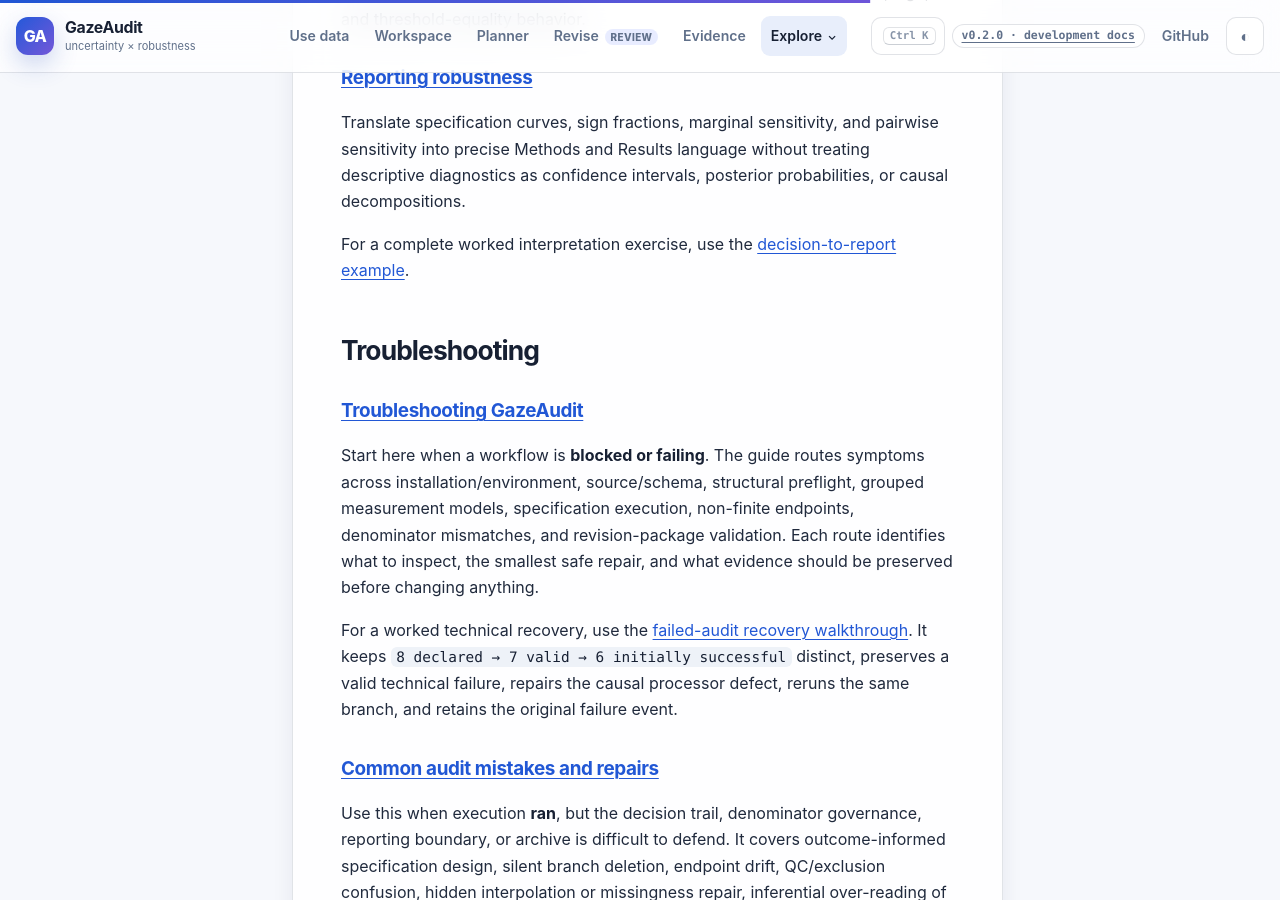
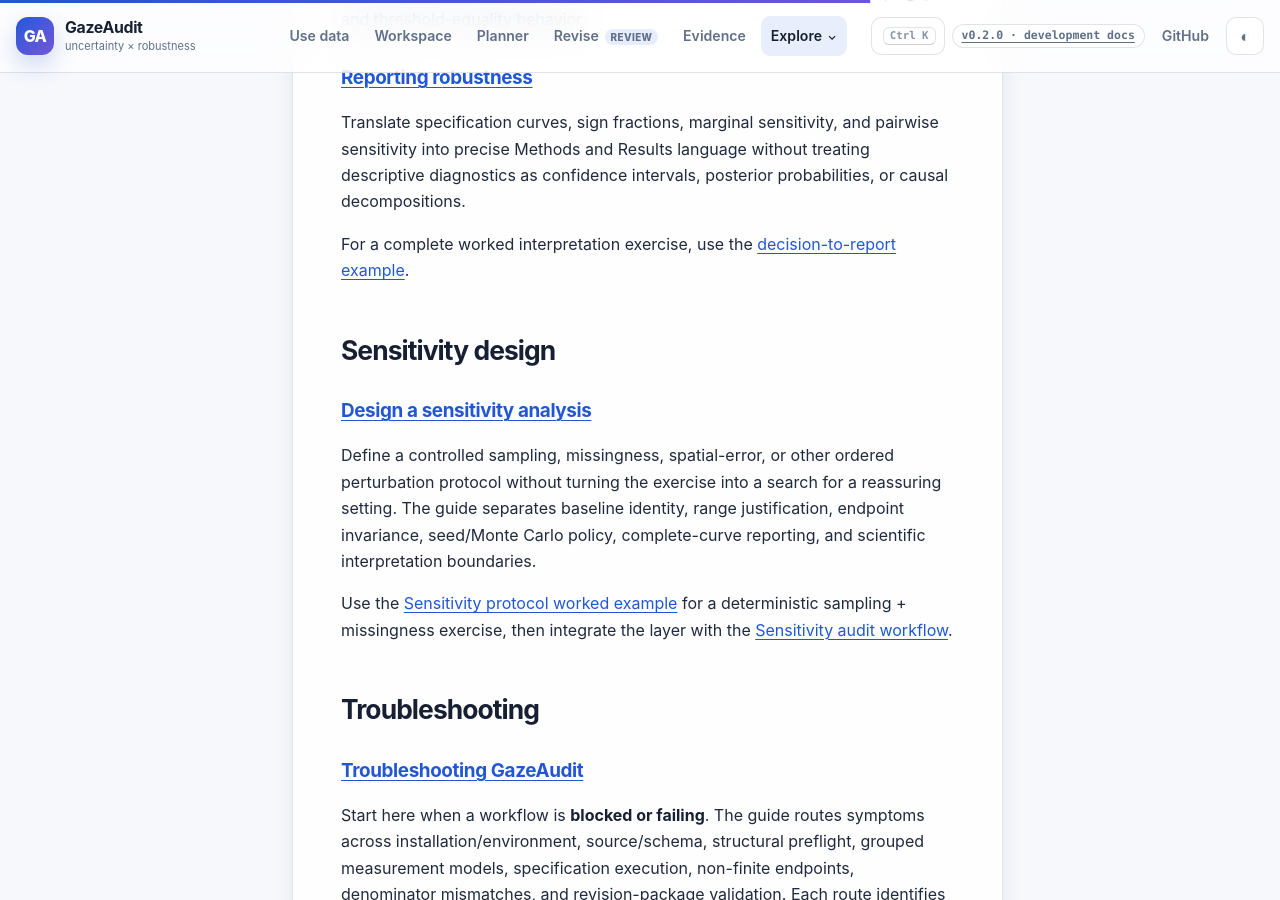
Before and after one commit to stefanosbalaskas/GazeAudit, a Jekyll site: the page built from docs/guides/index.md, in a window 1280 px wide and 900 px high, scrolled down 10266 px. Built offline with Jekyll 4.4.1, drawn with Linux system fonts in a browser that asks for light colours; some of the changed text lies outside the part shown.

Commit message:
docs: add sensitivity design route to guides

```diff
--- a/docs/guides/index.md
+++ b/docs/guides/index.md
@@ -106,6 +106,12 @@
     <h3>Triage structural-QC review flags</h3>
     <p>Move from issue code to row/group diagnostics, source inspection, researcher-owned decisions, representation repair, rerun scope, endpoint dependence, and bounded reporting.</p>
     <p><a href="structural-qc-triage/">Structural-QC triage →</a></p>
+  </article>
+  <article class="card">
+    <div class="card-icon" aria-hidden="true">17</div>
+    <h3>Design a sensitivity protocol</h3>
+    <p>Choose a baseline, perturbation dimension, justified range, fixed endpoint, reproducibility policy, and interpretation boundary before inspecting the curve.</p>
+    <p><a href="sensitivity-analysis-design/">Sensitivity-analysis design →</a></p>
   </article>
 </div>
 
@@ -253,6 +259,14 @@
 
 For a complete worked interpretation exercise, use the [decision-to-report example](../examples/decision-to-report/).
 
+## Sensitivity design
+
+### [Design a sensitivity analysis](sensitivity-analysis-design/)
+
+Define a controlled sampling, missingness, spatial-error, or other ordered perturbation protocol without turning the exercise into a search for a reassuring setting. The guide separates baseline identity, range justification, endpoint invariance, seed/Monte Carlo policy, complete-curve reporting, and scientific interpretation boundaries.
+
+Use the [Sensitivity protocol worked example]({{ '/docs/examples/sensitivity-protocol/' | relative_url }}) for a deterministic sampling + missingness exercise, then integrate the layer with the [Sensitivity audit workflow]({{ '/docs/workflows/sensitivity-audit/' | relative_url }}).
+
 ## Troubleshooting
 
 ### [Troubleshooting GazeAudit](troubleshooting/)
```
